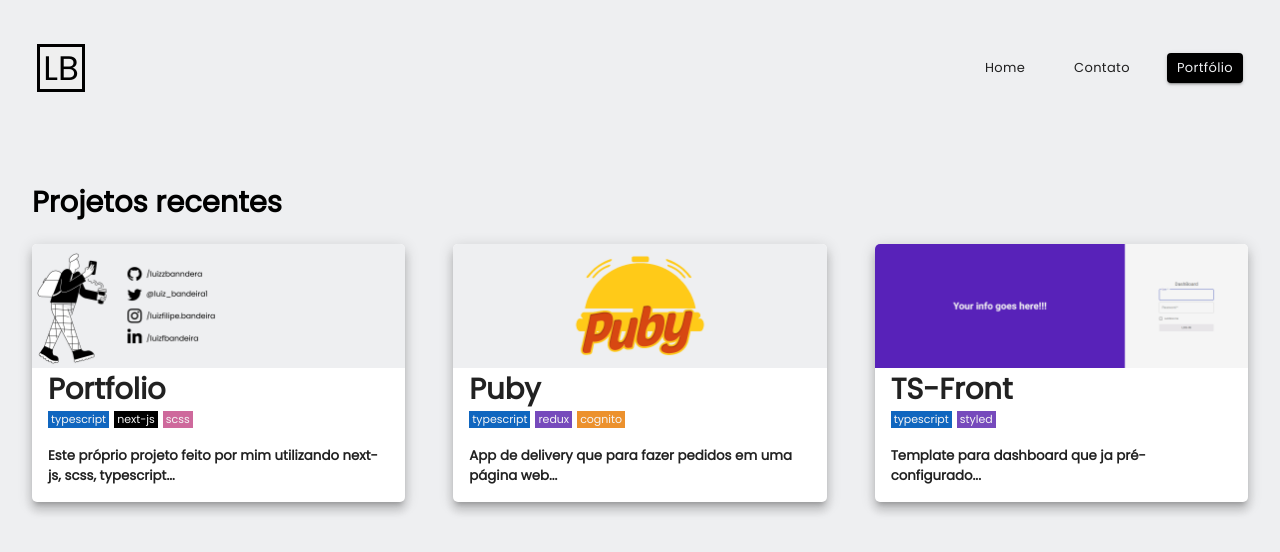
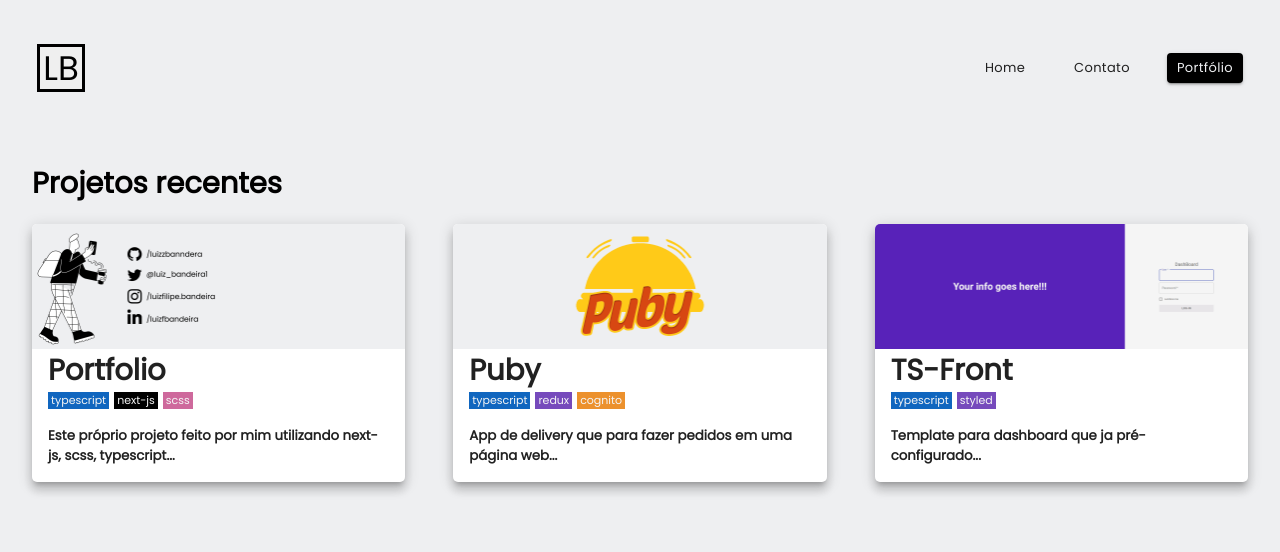
Before and after one commit to LuizzBanndera/next-portfolio, a Next.js app: page /portfolio in a window 1280 px wide. Shown: the top 552 px of the page. Built offline with nearby package versions, Linux system fonts and the light colour scheme.

Commit message:
changed portfolio h1 margin

```diff
--- a/src/pages/portfolio/portfolio.module.scss
+++ b/src/pages/portfolio/portfolio.module.scss
@@ -15,6 +15,10 @@
     width: 100%;
     justify-content: space-evenly;
     flex-grow: 2;
+  }
+
+  h1 {
+    margin-top: 0;
   }
 
   button {
```
